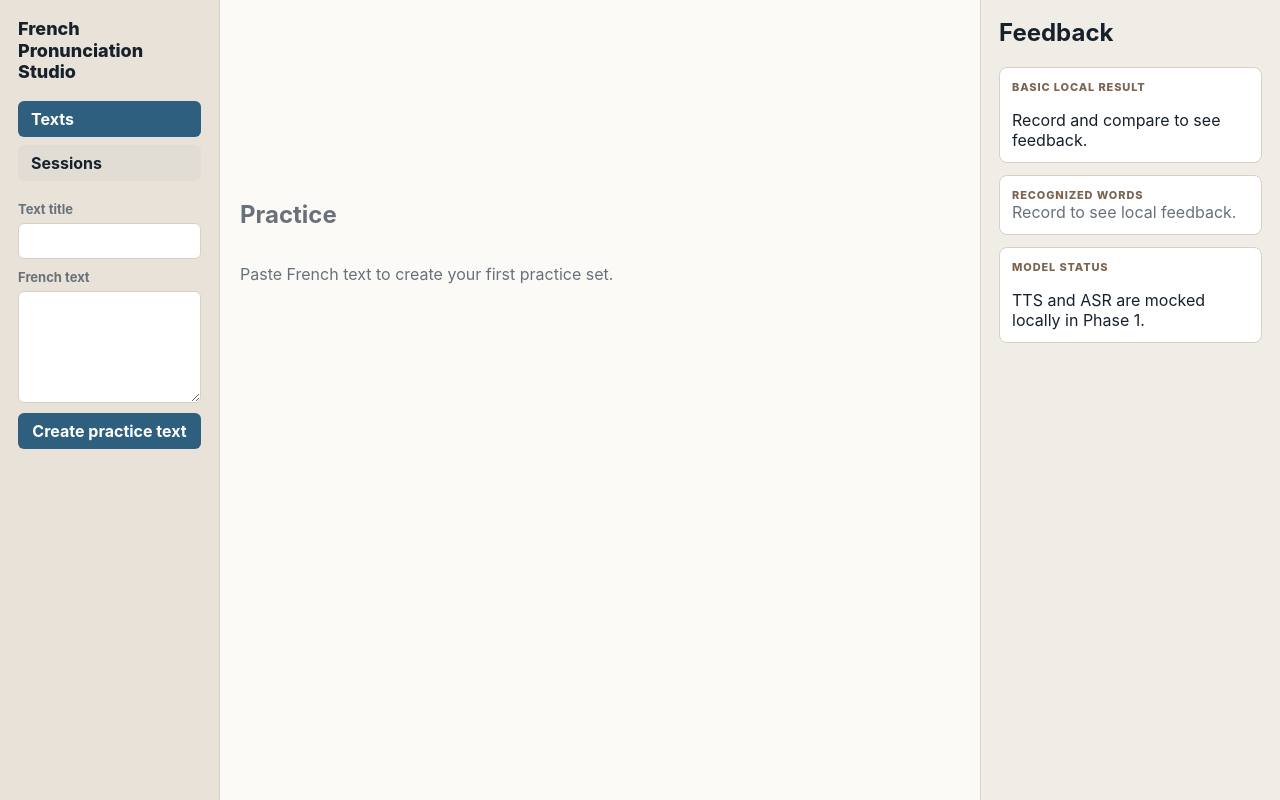
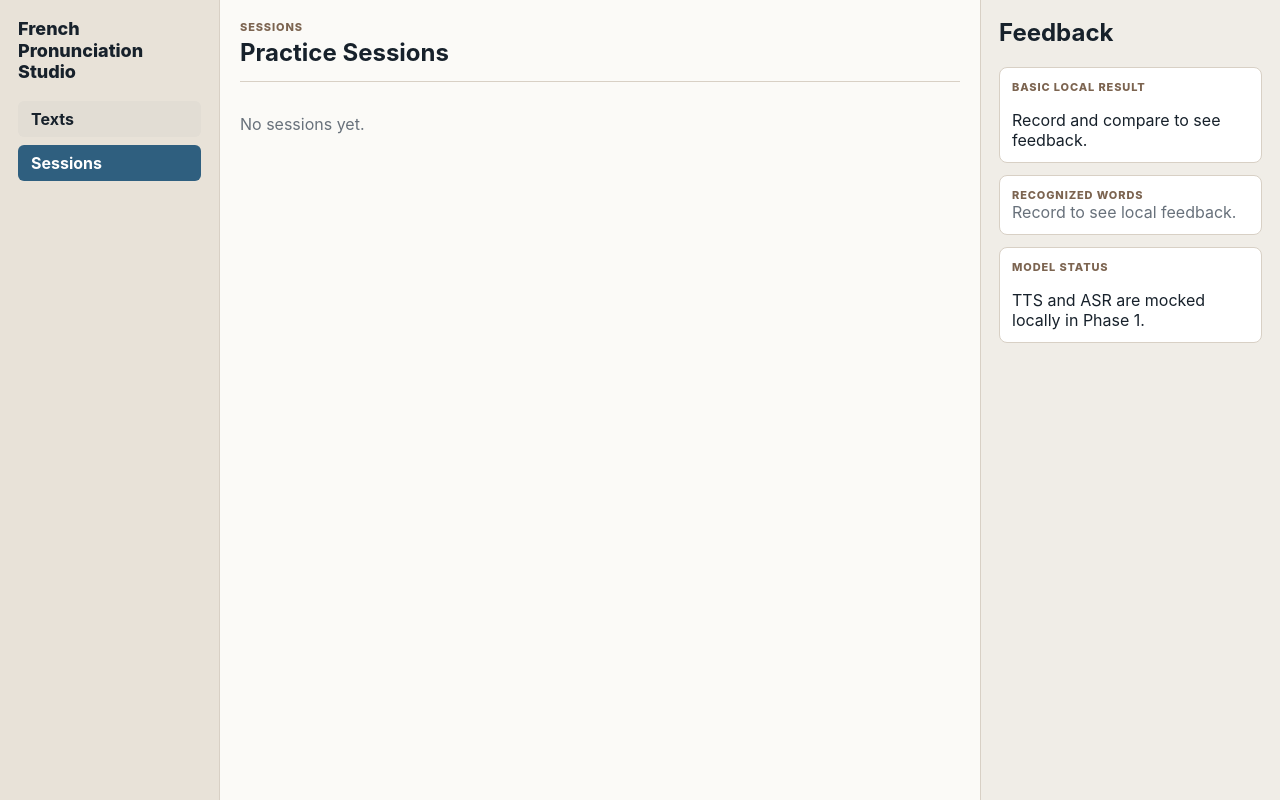
Before and after one commit to gaorunzhao/french-pronunciation-studio, a React (Vite) app: page / in a window 1280 px wide. Both pictures are taken after a click on the button "Sessions". Built offline with nearby package versions, Linux system fonts and the light colour scheme.

Commit message:
feat: add sessions screen

```diff
--- a/src/App.tsx
+++ b/src/App.tsx
@@ -1,11 +1,13 @@
 import { useMemo, useRef, useState } from "react";
 import { FeedbackPanel } from "./components/FeedbackPanel";
 import { PracticeWorkspace } from "./components/PracticeWorkspace";
+import { SessionList } from "./components/SessionList";
 import { TextImport } from "./components/TextImport";
 import { InMemoryRepository } from "./data/inMemoryRepository";
 import type { StudioRepository } from "./data/repository";
 import type {
   AnalysisResult,
+  PracticeSession,
   PracticeSentence,
   TextDocument,
   VoiceSettings,
@@ -39,6 +41,8 @@ interface AppProps {
   analyzerAdapter?: AnalyzerAdapter;
 }
 
+type Screen = "texts" | "sessions";
+
 export default function App({
   repository: providedRepository,
   ttsAdapter = defaultTtsAdapter,
@@ -48,10 +52,13 @@ export default function App({
   const [repository] = useState<StudioRepository>(
     () => providedRepository ?? new InMemoryRepository(),
   );
+  const [screen, setScreen] = useState<Screen>("texts");
   const [texts, setTexts] = useState<TextDocument[]>([]);
   const [sentences, setSentences] = useState<PracticeSentence[]>([]);
+  const [sessions, setSessions] = useState<PracticeSession[]>([]);
   const [selectedTextId, setSelectedTextId] = useState<string>();
   const [selectedSentenceId, setSelectedSentenceId] = useState<string>();
+  const [activeSessionId, setActiveSessionId] = useState<string>();
   const [hasReference, setHasReference] = useState(false);
   const [hasRecording, setHasRecording] = useState(false);
   const [referenceDurationMs, setReferenceDurationMs] = useState(0);
@@ -98,6 +105,7 @@ export default function App({
     if (!selectedSentence || !hasRecording) return;
 
     const sentenceId = selectedSentence.id;
+    const textId = selectedSentence.textId;
     const transcription = await asrAdapter.transcribe({
       recordingPath: "mock://recording/bonjour.wav",
       fallbackText: selectedSentence.text,
@@ -113,6 +121,27 @@ export default function App({
     if (selectedSentenceIdRef.current !== sentenceId) return;
 
     setAnalysis(result);
+
+    let sessionId = activeSessionId;
+    if (!sessionId) {
+      const session = await repository.createSession(textId);
+      if (selectedSentenceIdRef.current !== sentenceId) return;
+
+      sessionId = session.id;
+      setActiveSessionId(session.id);
+    }
+
+    await repository.addAttempt({
+      sessionId,
+      sentenceId,
+      recordingPath: "mock://recording/bonjour.wav",
+      durationMs: recordingDurationMs || transcription.durationMs,
+      recognizedText: transcription.text,
+      analysis: result,
+    });
+    if (selectedSentenceIdRef.current !== sentenceId) return;
+
+    setSessions(await repository.listSessions());
   }
 
   function clearSentenceLabState() {
@@ -138,16 +167,25 @@ export default function App({
         <h1 className="app-title">French Pronunciation Studio</h1>
         <nav className="nav-stack" aria-label="Main navigation">
           <button
-            className="nav-button active"
+            className={screen === "texts" ? "nav-button active" : "nav-button"}
             type="button"
-            aria-current="page"
+            aria-current={screen === "texts" ? "page" : undefined}
+            onClick={() => setScreen("texts")}
           >
             Texts
           </button>
-          <button className="nav-button" type="button">
+          <button
+            className={
+              screen === "sessions" ? "nav-button active" : "nav-button"
+            }
+            type="button"
+            aria-current={screen === "sessions" ? "page" : undefined}
+            onClick={() => setScreen("sessions")}
+          >
             Sessions
           </button>
         </nav>
+        {screen === "texts" ? (
           <TextImport
             onCreate={async (input) => {
               const created = await repository.createText(input);
@@ -156,12 +194,15 @@ export default function App({
               setSelectedTextId(created.text.id);
               selectedSentenceIdRef.current = created.sentences[0]?.id;
               setSelectedSentenceId(created.sentences[0]?.id);
+              setActiveSessionId(undefined);
               clearSentenceLabState();
               setSpeed(0.9);
             }}
           />
+        ) : null}
       </aside>
       <section className="workspace" aria-label="Practice workspace">
+        {screen === "texts" ? (
           <PracticeWorkspace
             text={selectedText}
             sentences={sentences}
@@ -178,6 +219,9 @@ export default function App({
             onCompare={compare}
             onToggleLoop={() => setIsLooping((current) => !current)}
           />
+        ) : (
+          <SessionList sessions={sessions} texts={texts} />
+        )}
       </section>
       <FeedbackPanel
         analysis={analysis}
--- /dev/null
+++ b/src/components/SessionList.tsx
@@ -0,0 +1,38 @@
+import type { PracticeSession, TextDocument } from "../domain/types";
+
+interface SessionListProps {
+  sessions: PracticeSession[];
+  texts: TextDocument[];
+}
+
+export function SessionList({ sessions, texts }: SessionListProps) {
+  return (
+    <section>
+      <div className="workspace-header">
+        <div>
+          <p className="eyebrow">Sessions</p>
+          <h2>Practice Sessions</h2>
+        </div>
+      </div>
+      <div className="session-list">
+        {sessions.length === 0 ? (
+          <p className="muted">No sessions yet.</p>
+        ) : (
+          sessions.map((session) => {
+            const text = texts.find((item) => item.id === session.textId);
+            const attemptLabel =
+              session.attemptIds.length === 1
+                ? "1 attempt"
+                : `${session.attemptIds.length} attempts`;
+            return (
+              <article className="session-card" key={session.id}>
+                <h3>{text?.title ?? "Untitled text"}</h3>
+                <p>{attemptLabel}</p>
+              </article>
+            );
+          })
+        )}
+      </div>
+    </section>
+  );
+}
--- a/src/styles/app.css
+++ b/src/styles/app.css
@@ -305,3 +305,25 @@ button {
 .muted {
   color: var(--color-muted);
 }
+
+.session-list {
+  display: grid;
+  gap: 12px;
+  margin-top: 16px;
+}
+
+.session-card {
+  border: 1px solid var(--color-border);
+  border-radius: var(--radius-md);
+  background: var(--color-surface);
+  padding: 14px;
+}
+
+.session-card h3 {
+  margin: 0 0 6px;
+}
+
+.session-card p {
+  margin: 0;
+  color: var(--color-muted);
+}
```
Also changed, not shown: 1 other file (tests, documents, lock files or other folders). Lines whose indentation alone changed are shown as unchanged.
